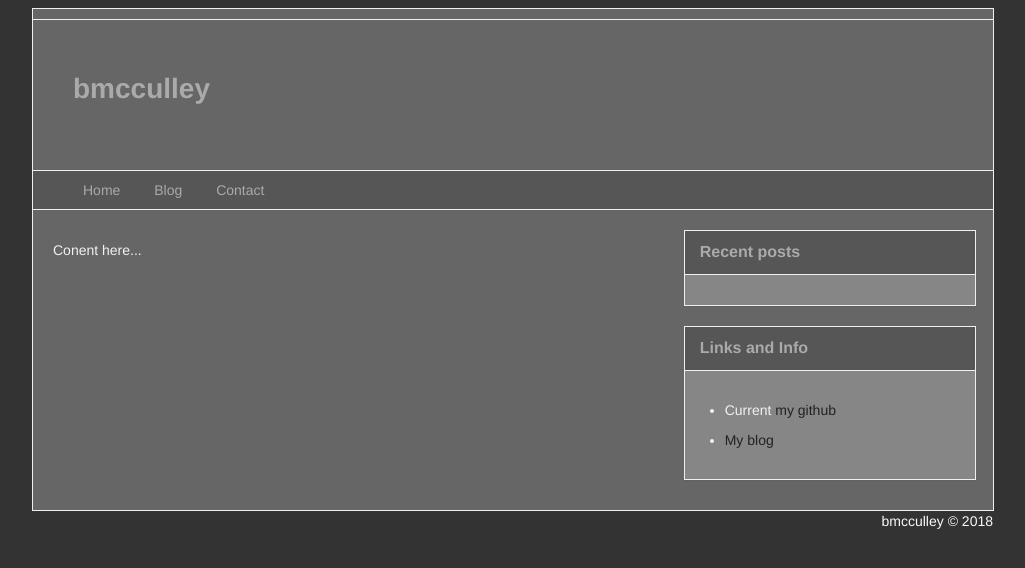
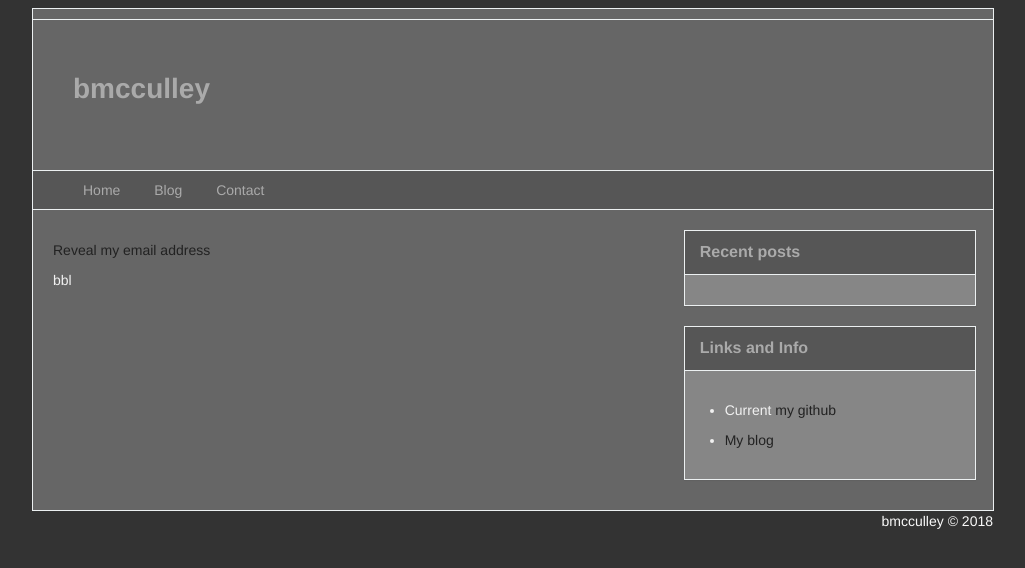
Before and after one commit to 6f0/6f0.github.io, a Jekyll site: the page built from contact.html, in a window 1280 px wide. Shown: the top 568 px of the page, without its empty margins (127-1152 px from the left). Built offline with Jekyll 4.4.1, drawn with Linux system fonts in a browser that asks for light colours; nearby versions of some CDN libraries; library files that are not in the unit come from our copies.

Commit message:
contact link

```diff
--- a/_includes/header.html
+++ b/_includes/header.html
@@ -9,5 +9,5 @@
                 <nav class="menu"><ul>
                   <li><a href="/">Home</a></li>
                   <li><a href="#blog">Blog</a></li>
-                  <li><a href="/contact.html" id="contact">Contact</a></li>
+                  <li><a href="/contact/" id="contact">Contact</a></li>
                 </ul></nav><!-- /#menu -->
--- a/contact.html
+++ b/contact.html
@@ -4,4 +4,6 @@ layout: post
 ---
 
 
-<p>Conent here...</p>
+<p><a href="http://www.google.com/recaptcha/mailhide/d?k=0198-P96BWRii_5sD8sKB5qg==&c=uATx2-o6ookQlqKHDuzkz8-Nk4qQIFRk3_TMO-E67Uo=" target="_blank">Reveal my email address</a></p>
+
+<p>bbl</p>
```
